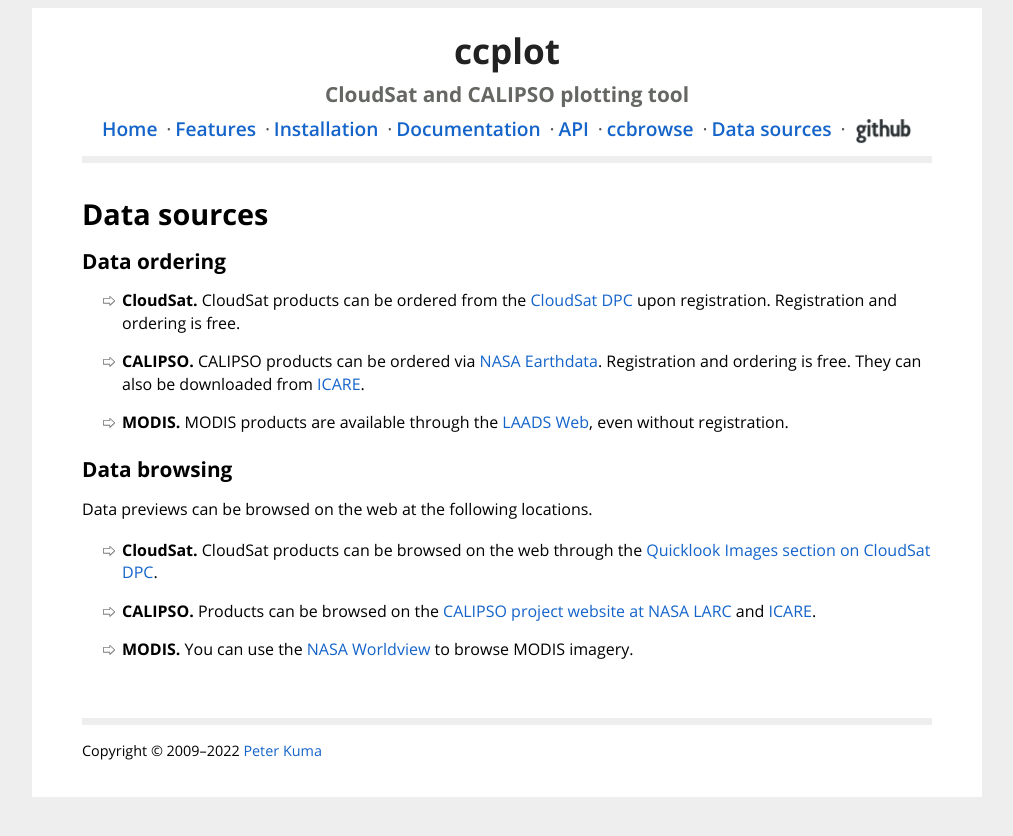
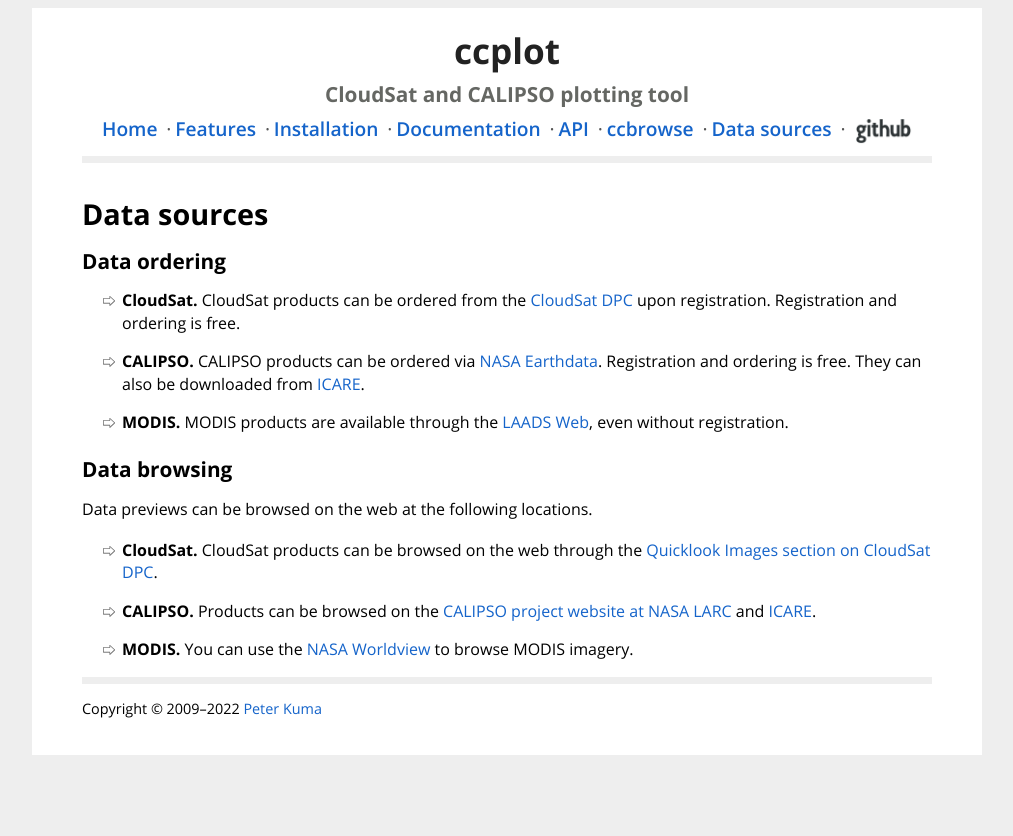
Before and after one commit to peterkuma/ccplot, a Jekyll site: the page built from data/index.html, in a window 1280 px wide. Shown: the top 836 px of the page, without its empty margins (133-1146 px from the left). Built offline with Jekyll 4.4.1, drawn with Linux system fonts in a browser that asks for light colours.

Commit message:
Lower footer margin

```diff
--- a/css/footer.css
+++ b/css/footer.css
@@ -33,7 +33,7 @@
 }
 
 footer {
-    margin-top: 4em;
+    margin-top: 1em;
     padding-top: 0.3em;
     border-top: 7px solid #eee;
     font-size: 90%;
@@ -42,9 +42,3 @@
 footer p {
     margin: 0.7em 0;
 }
-
-@media (max-width: 950px) {
-    footer {
-        margin-top: 1em;
-    }
-}
```
